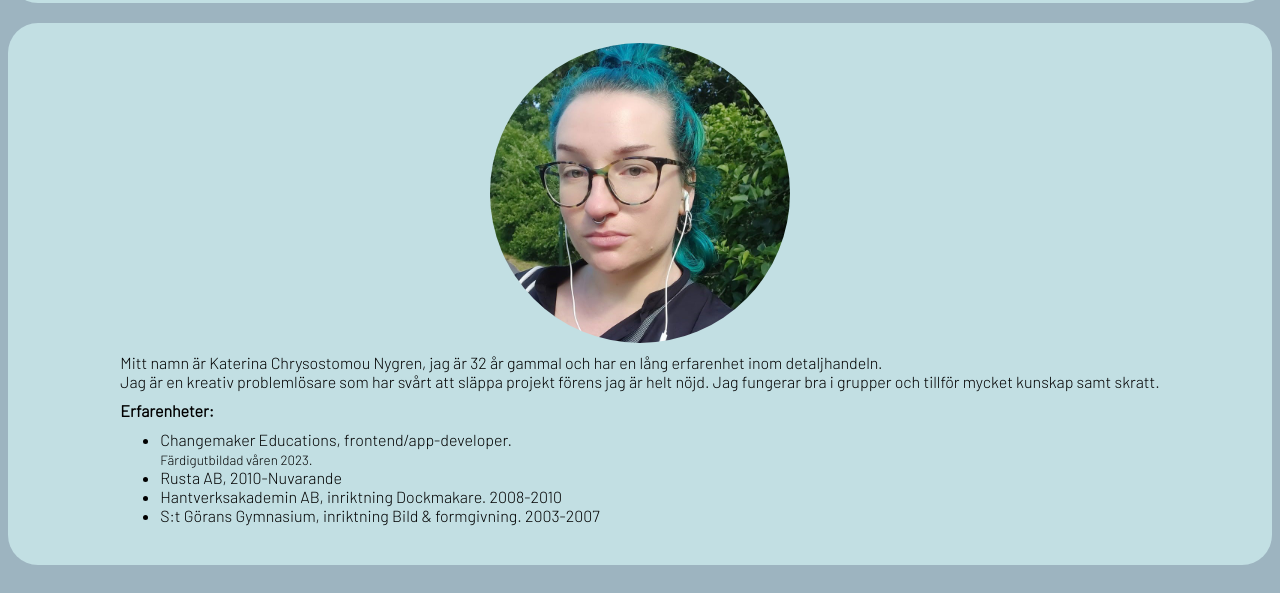
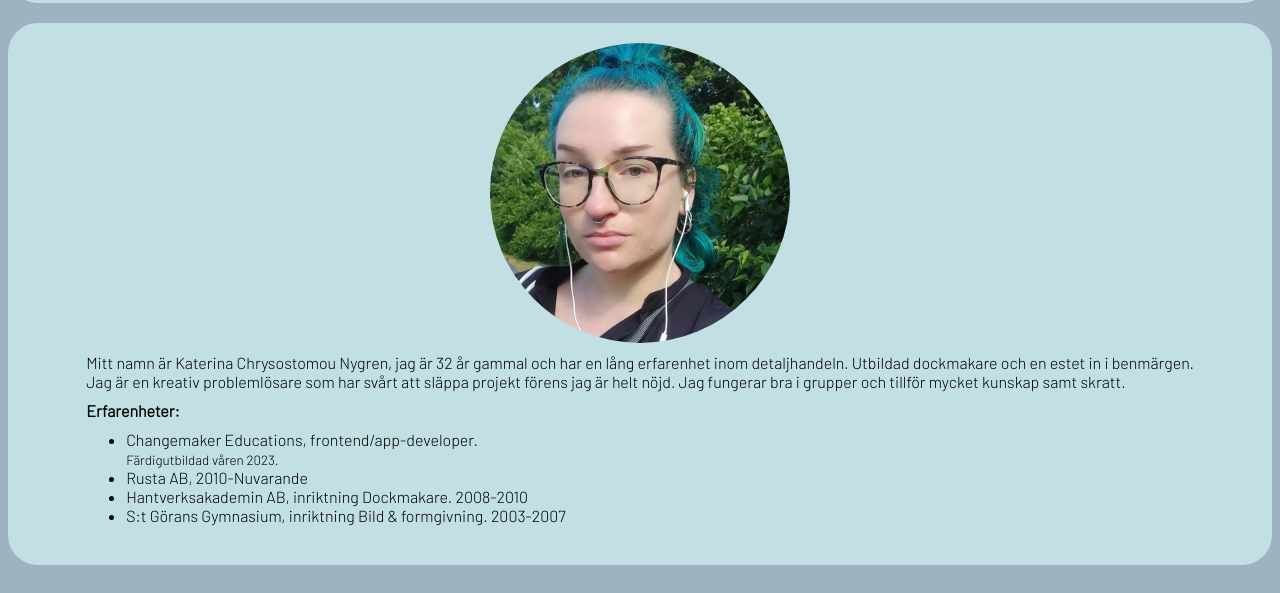
Before and after one commit to ChrysostomouNygren/KCN.se, a plain HTML site: page Index.html in a window 1280 px wide. Shown: the part 164-757 px from the top of the page. Drawn offline with Linux system fonts and the light colour scheme.

Commit message:
added unecessary text, just because I can

```diff
--- a/Index.html
+++ b/Index.html
@@ -28,7 +28,7 @@
     <main>
         <img src="media/jak.jpg" alt="Portrait" class="portrait">
         <div class="information">
-            <p>Mitt namn är Katerina Chrysostomou Nygren, jag är 32 år gammal och har en lång erfarenhet inom detaljhandeln.<br>
+            <p>Mitt namn är Katerina Chrysostomou Nygren, jag är 32 år gammal och har en lång erfarenhet inom detaljhandeln. Utbildad dockmakare och en estet in i benmärgen.<br>
             Jag är en kreativ problemlösare som har svårt att släppa projekt förens jag är helt nöjd. Jag fungerar bra i grupper och tillför mycket kunskap samt skratt.</p>
             <h4>Erfarenheter:</h4>
             <ul>
```
